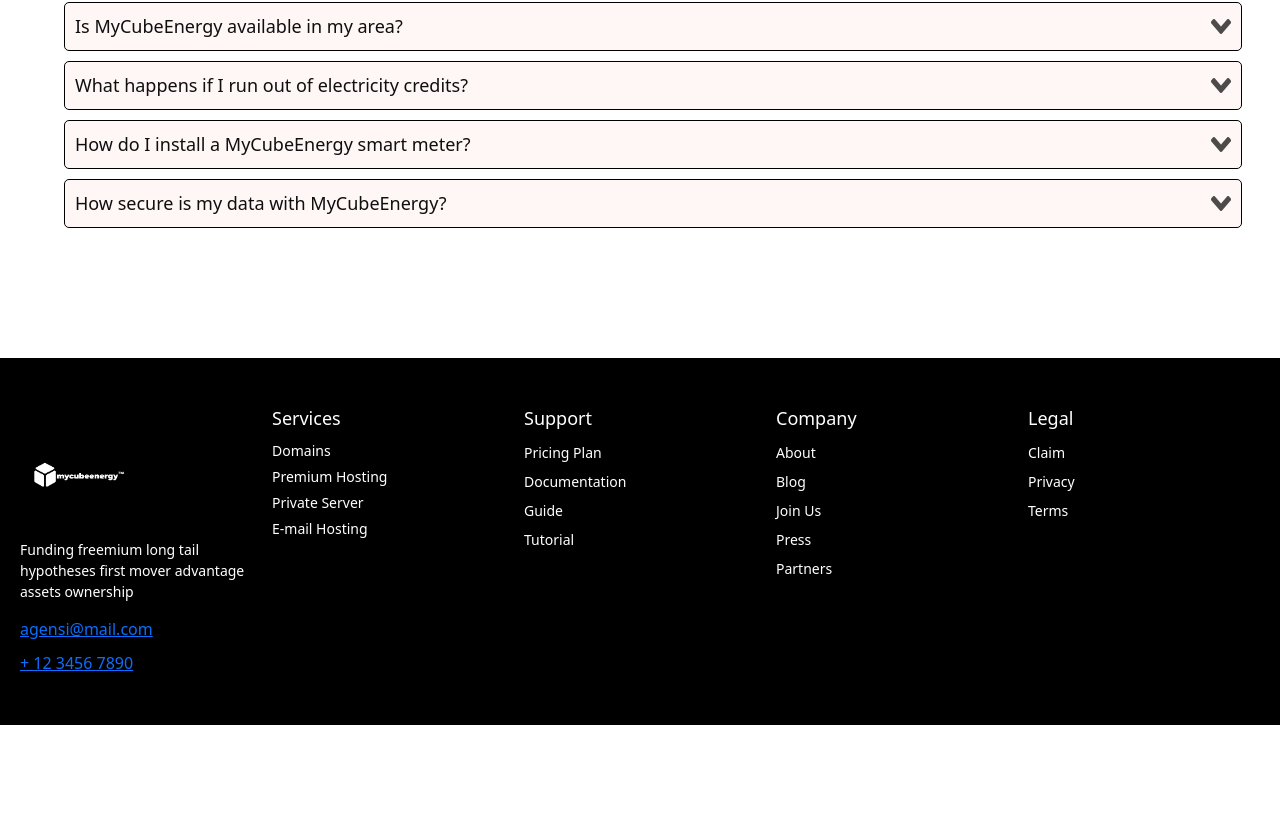
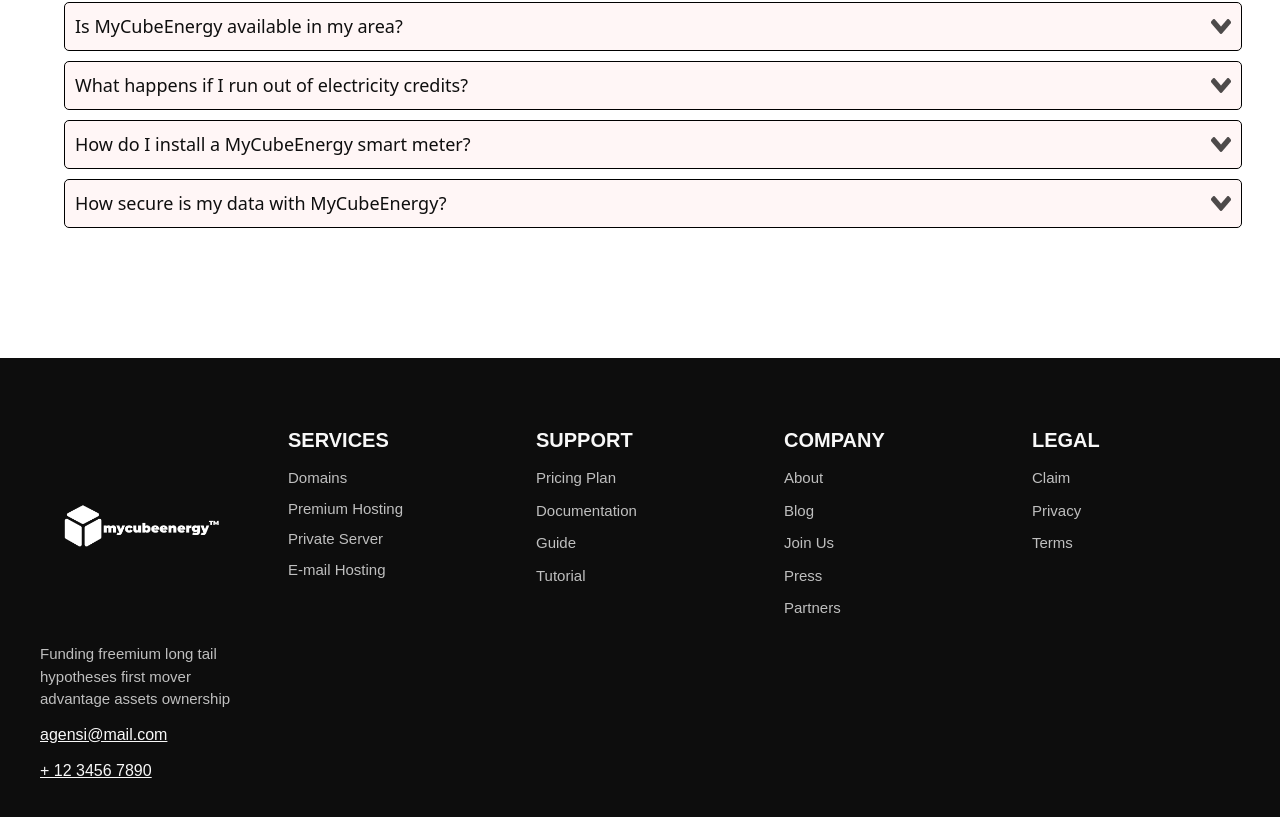
Before and after one commit to ProgrammerDavid1234/mycubeenergy, a React (Create React App) app: page /faq in a window 1280 px wide. Shown: the part 595-1412 px from the top of the page. Before the commit the page ends 1320 px from the top, so only its background shows below. Built offline with nearby package versions, Linux system fonts and the light colour scheme.

Commit message:
first commit

```diff
--- a/src/Components/Bills/Bills.module.css
+++ b/src/Components/Bills/Bills.module.css
@@ -24,7 +24,7 @@
     position: relative;
     margin-top: 20px;
     width: 80%;
-    max-width: 740px;
+    max-width: 1040px;
     background-color: #fff; /* Set the background color to white */
     box-shadow: 2px 3px 14px rgba(0, 0, 0, 0.1); /* Add box shadow */
     border-radius: 20px; /* Optional: Add a border-radius for smoother edges */
@@ -63,12 +63,14 @@
     display: flex;
     flex-direction: column;
     box-shadow: 0 4px 12px rgba(0, 0, 0, 0.1); /* Soft shadow for elevation */
-    overflow: hidden; /* Ensure clean edges with rounded corners */
+    overflow-y: auto; /* Allow scrolling if content exceeds max height */
     transition: opacity 0.3s ease, transform 0.3s ease; /* Smooth opening effect */
+    max-height: 220px; /* Set a maximum height */
   }
 
+
   .dropdownMenuItem {
-    padding: 12px 20px; /* Improved padding for touch devices */
+    padding: 10px 10px; /* Improved padding for touch devices */
     cursor: pointer;
     text-align: center;
     color: #333;
@@ -92,4 +94,7 @@
       width: 90%;
       max-width: 100%;
     }
+    .dropdownMenuItem {
+      padding: 12px 20px; /* Improved padding for touch devices */
+    }
   }
--- a/src/Components/Footer/Footer.jsx
+++ b/src/Components/Footer/Footer.jsx
@@ -6,13 +6,20 @@
   return (
     <div className={styles.footerContainer}>
       <div className={styles.footerContent}>
+        {/* Align Logo and Info */}
         <div className={styles.footerSection}>
-          <img src={logo} alt="Logo" className={styles.footerLogo} />
-          <div className={styles.subscribeSection}>
-            <p className={styles.footerText}>Funding freemium long tail hypotheses first mover advantage assets ownership</p>
-          </div>
-          <a href="#" className={styles.contactInfo}>agensi@mail.com</a>
-          <a href="#" className={styles.contactInfo}>+ 12 3456 7890</a>
+          {/* <div className={styles.logoAndInfo}> */}
+            {/* <img src={logo} alt="Logo" className={styles.footerLogo} /> */}
+            <h3 className={styles.footerSectionTitle}><img src={logo} alt="" /></h3>
+
+            <div>
+              <p className={styles.footerText}>
+                Funding freemium long tail hypotheses first mover advantage assets ownership
+              </p>
+              <a href="mailto:agensi@mail.com" className={styles.contactInfo}>agensi@mail.com</a>
+              <a href="tel:+1234567890" className={styles.contactInfo}>+ 12 3456 7890</a>
+            </div>
+          {/* </div> */}
         </div>
 
         <div className={styles.footerSection}>
--- a/src/Components/Footer/Footer.module.css
+++ b/src/Components/Footer/Footer.module.css
@@ -1,11 +1,10 @@
-/* Footer.module.css */
-
 /* Footer container styles */
 .footerContainer {
-  background-color: black;
-  color: white;
-  padding: 40px 20px;
+  background-color: #0d0d0d;
+  color: #f1f1f1;
+  padding: 60px 30px;
   margin-top: 100px;
+  font-family: 'Arial', sans-serif;
 }
 
 /* Container for the sections in the footer */
@@ -13,7 +12,9 @@
   display: flex;
   justify-content: space-between;
   flex-wrap: wrap;
-  gap: 20px;
+  gap: 40px;
+  max-width: 1200px;
+  margin: 0 auto;
 }
 
 /* Individual section styling */
@@ -23,62 +24,76 @@
   margin: 10px 0;
 }
 
+
+/* Align the logo and text */
+.logoAndInfo {
+  display: flex;
+  flex-direction: column;
+  align-items: flex-start; /* Aligns the content to the left */
+}
+
 /* Header styling within footer sections */
 .footerSectionTitle {
-  margin-bottom: 10px;
-  font-size: 18px;
+  margin-bottom: 15px;
+  font-size: 20px;
+  color: #f8f8f8;
+  font-weight: bold;
+  text-transform: uppercase;
+}
+.footerSectionTitle img{
+  width: 200px;
+  height: 200px;
 }
 
 /* Paragraphs and links within footer sections */
 .footerText,
 .footerLink {
-  margin: 5px 0;
-  color: white;
+  margin: 8px 0;
+  color: #bfbfbf;
   text-decoration: none;
-  font-size: 14px;
+  font-size: 15px;
 }
 
 /* Link hover effect */
 .footerLink:hover {
+  color: #ffffff;
   text-decoration: underline;
-}
-
-/* Subscribe section styling */
-.subscribeSection {
-  display: flex;
-  align-items: center;
-  flex-wrap: wrap;
-}
-
-/* Input field styling in the subscribe section */
-.subscribeInput {
-  margin-right: 10px;
-  padding: 5px;
-  border: none;
-  border-radius: 5px;
-  margin-bottom: 10px;
 }
 
 /* Email and phone link styling */
 .contactInfo {
   display: block;
-  margin-top: 10px;
+  margin-top: 12px;
+  color: #f8f8f8;
+  font-size: 16px;
+  font-weight: 500;
 }
 
-/* Unordered list styling */
+.contactInfo:hover {
+  color: #00bfa5; /* Change color on hover for email/phone */
+}
+
+/* Logo image styling */
+.footerLogo {
+  max-width: 120px; /* Adjust as needed */
+  margin-bottom: 15px;
+}
+
+/* Footer list styling */
 .footerList {
   list-style: none;
   padding: 0;
 }
 
-/* List item styling */
 .footerListItem {
-  margin: 5px 0;
+  margin: 10px 0;
+  font-size: 15px;
 }
 
-/* Logo image styling */
-.footerLogo {
-  max-width: 50%; /* Adjust as needed */
-  margin-top: 10px;
-  margin-right: 10px;
+/* Responsive design */
+@media (max-width: 768px) {
+  .footerContent {
+    flex-direction: column;
+    align-items: center;
+  }
 }
--- a/src/Components/Navbar/Navbar.module.css
+++ b/src/Components/Navbar/Navbar.module.css
@@ -49,10 +49,11 @@
   font-weight: bold;
   text-decoration: none;
 }
-  .login{
+
+.login {
   color: #ffffff;
+}
 
-  }
 .register {
   background-color: #ffffff;
   color: #000000;
@@ -83,6 +84,10 @@
     padding: 10px;
     font-size: 24px;
     color: #ffffff; /* White color for the hamburger icon */
+    position: fixed;
+    top: 10px;
+    right: 20px;
+    z-index: 1100; /* Ensure it's above other elements */
   }
 
   /* Mobile Menu */
```
Lines whose indentation alone changed are shown as unchanged.
